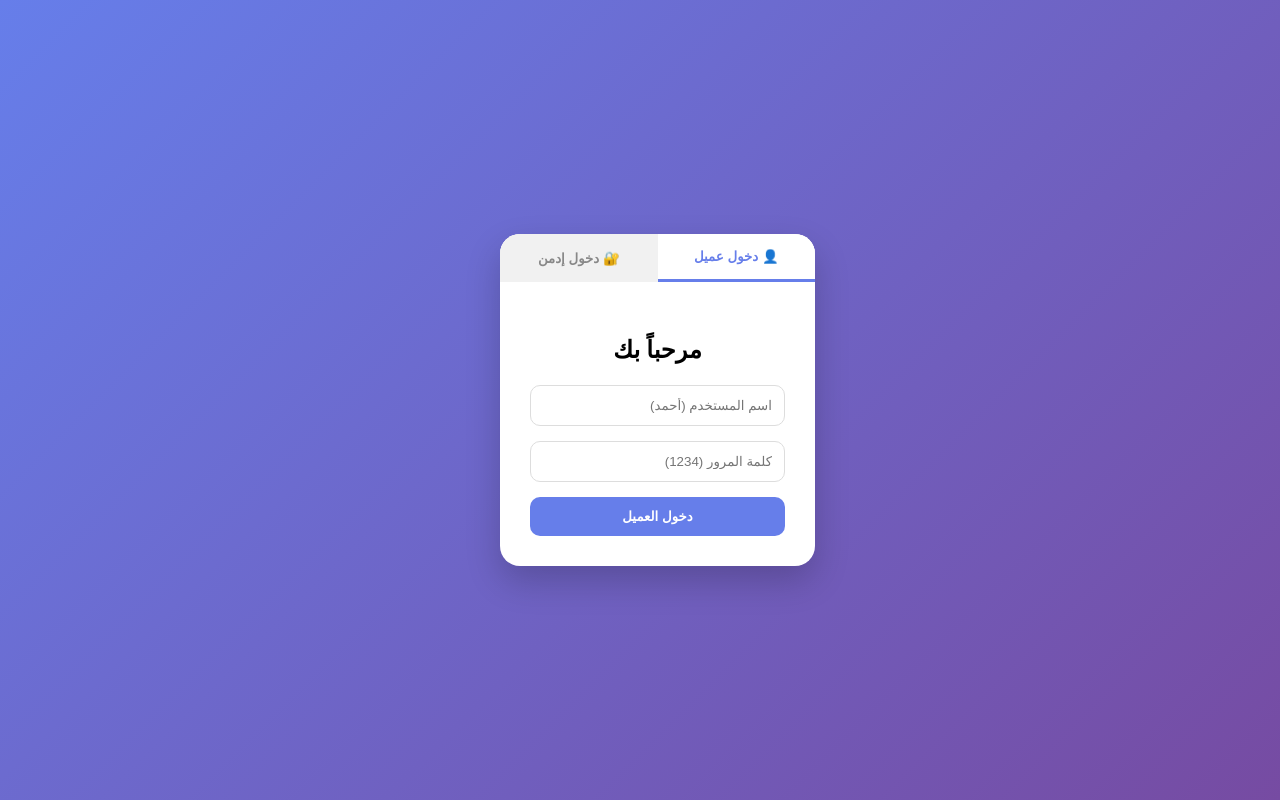
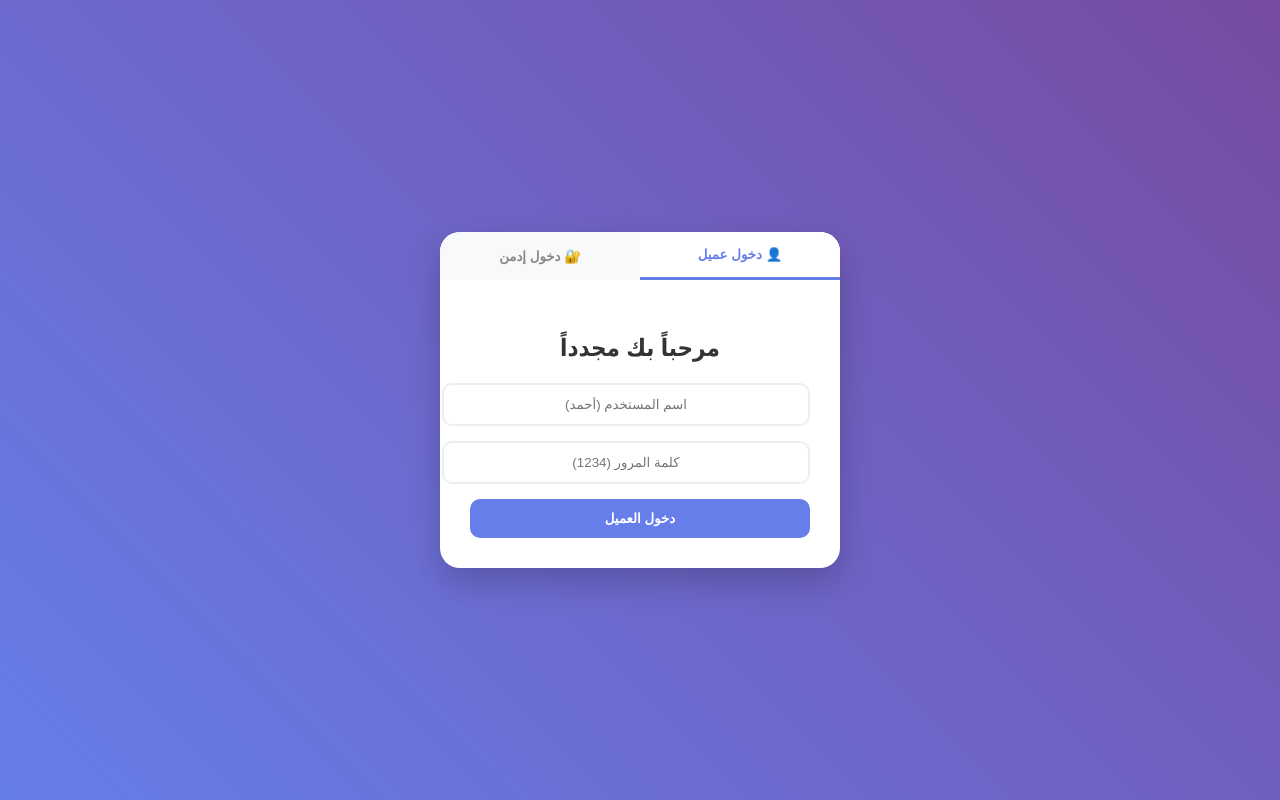
Before and after one commit to 7odaSaad22/my-drink-, a plain HTML site: page auth/login.html in a window 1280 px wide. Both pictures are taken after a click on the button "👤 دخول عميل". Drawn offline with Linux system fonts and the light colour scheme; files that its build step writes are made by us from their sources.

Commit message:
Add files via upload

```diff
--- a/auth/auth-style.css
+++ b/auth/auth-style.css
@@ -1,18 +1,22 @@
 body {
     margin: 0;
-    font-family: 'Segoe UI', sans-serif;
-    background: linear-gradient(135deg, #667eea, #764ba2);
+    font-family: 'Segoe UI', Tahoma, sans-serif;
+    background: linear-gradient(45deg, #667eea, #764ba2);
     height: 100vh;
     display: flex;
     justify-content: center;
     align-items: center;
-    direction: rtl;
 }
 
-.auth-box {
+.auth-wrapper {
+    width: 100%;
+    padding: 20px;
+}
+
+.auth-container {
     background: white;
-    width: 90%;
-    max-width: 350px;
+    max-width: 400px;
+    margin: auto;
     border-radius: 20px;
     overflow: hidden;
     box-shadow: 0 15px 35px rgba(0,0,0,0.2);
@@ -20,17 +24,18 @@ body {
 
 .auth-tabs {
     display: flex;
-    background: #f1f1f1;
+    background: #f8f9fa;
 }
 
 .tab-btn {
     flex: 1;
     padding: 15px;
     border: none;
+    background: none;
     cursor: pointer;
     font-weight: bold;
     color: #888;
-    background: #f1f1f1;
+    transition: 0.3s;
 }
 
 .tab-btn.active {
@@ -39,25 +44,30 @@ body {
     border-bottom: 3px solid #667eea;
 }
 
-.form-content {
+.login-form {
     display: none;
     padding: 30px;
     text-align: center;
 }
 
-.form-content.active { display: block; }
+.login-form.active {
+    display: block;
+    animation: fadeIn 0.5s;
+}
+
+h2 { margin-bottom: 20px; color: #333; }
 
 input {
     width: 100%;
     padding: 12px;
     margin-bottom: 15px;
-    border: 1px solid #ddd;
+    border: 2px solid #eee;
     border-radius: 10px;
     outline: none;
-    box-sizing: border-box;
+    text-align: center;
 }
 
-.btn-primary {
+.submit-btn {
     width: 100%;
     padding: 12px;
     border: none;
@@ -69,3 +79,8 @@ input {
 }
 
 .admin-btn { background: #333; }
+
+@keyframes fadeIn {
+    from { opacity: 0; transform: translateY(10px); }
+    to { opacity: 1; transform: translateY(0); }
+}
--- a/auth/login.html
+++ b/auth/login.html
@@ -4,54 +4,56 @@
     <meta charset="UTF-8">
     <meta name="viewport" content="width=device-width, initial-scale=1.0">
     <title>تسجيل الدخول - متجر المشروبات</title>
-    <link rel="stylesheet" href="auth/auth-style.css">
+    <link rel="stylesheet" href="auth-style.css">
 </head>
 <body>
     <div class="auth-wrapper">
-        <div class="auth-box">
+        <div class="auth-container">
             <div class="auth-tabs">
-                <button onclick="switchTab('customer')" id="tab-cust" class="tab-btn active">👤 دخول عميل</button>
-                <button onclick="switchTab('admin')" id="tab-adm" class="tab-btn">🔐 دخول إدمن</button>
+                <button onclick="switchLogin('customer')" id="tab-customer" class="tab-btn active">👤 دخول عميل</button>
+                <button onclick="switchLogin('admin')" id="tab-admin" class="tab-btn">🔐 دخول إدمن</button>
             </div>
 
-            <div id="customer-form" class="form-content active">
-                <h2>مرحباً بك</h2>
-                <input type="text" id="custName" placeholder="اسم المستخدم (أحمد)">
-                <input type="password" id="custPass" placeholder="كلمة المرور (1234)">
-                <button onclick="login('customer')" class="btn-primary">دخول العميل</button>
+            <div id="customer-form" class="login-form active">
+                <h2>مرحباً بك مجدداً</h2>
+                <input type="text" id="customerName" placeholder="اسم المستخدم (أحمد)">
+                <input type="password" id="customerPassword" placeholder="كلمة المرور (1234)">
+                <button onclick="handleLogin('customer')" class="submit-btn">دخول العميل</button>
             </div>
 
-            <div id="admin-form" class="form-content">
+            <div id="admin-form" class="login-form">
                 <h2>لوحة التحكم</h2>
-                <input type="text" id="admName" placeholder="اسم الإدمن (HITLER)">
-                <input type="password" id="admPass" placeholder="كلمة المرور (1234)">
-                <button onclick="login('admin')" class="btn-primary admin-btn">دخول الإدمن</button>
+                <input type="text" id="adminUsername" placeholder="اسم الإدمن (HITLER)">
+                <input type="password" id="adminPassword" placeholder="كلمة المرور (1234)">
+                <button onclick="handleLogin('admin')" class="submit-btn admin-btn">دخول الإدمن</button>
             </div>
         </div>
     </div>
 
     <script>
-        function switchTab(type) {
-            document.querySelectorAll('.form-content, .tab-btn').forEach(el => el.classList.remove('active'));
+        // التبديل بين النماذج
+        function switchLogin(type) {
+            document.querySelectorAll('.login-form, .tab-btn').forEach(el => el.classList.remove('active'));
             document.getElementById(type + '-form').classList.add('active');
-            if(type === 'customer') document.getElementById('tab-cust').classList.add('active');
-            else document.getElementById('tab-adm').classList.add('active');
+            document.getElementById('tab-' + type).classList.add('active');
         }
 
-        function login(type) {
+        // منطق تسجيل الدخول
+        function handleLogin(type) {
             if (type === 'customer') {
-                const user = document.getElementById('custName').value;
-                const pass = document.getElementById('custPass').value;
-                if(user === "أحمد" && pass === "1234") {
-                    localStorage.setItem('currentCustomer', user);
-                    window.location.href = '../index.html';
+                const name = document.getElementById('customerName').value;
+                const pass = document.getElementById('customerPassword').value;
+                // هنا نضع التحقق البسيط (يمكنك ربطه ببياناتك السابقة)
+                if(name === "أحمد" && pass === "1234") {
+                    localStorage.setItem('currentCustomer', name);
+                    window.location.href = '../index.html'; // العودة للرئيسية
                 } else { alert("بيانات العميل خاطئة"); }
             } else {
-                const user = document.getElementById('admName').value;
-                const pass = document.getElementById('admPass').value;
-                if(user === "HITLER" && pass === "1234") {
-                    localStorage.setItem('adminUser', user);
-                    window.location.href = '../admin.html';
+                const name = document.getElementById('adminUsername').value;
+                const pass = document.getElementById('adminPassword').value;
+                if(name === "HITLER" && pass === "1234") {
+                    localStorage.setItem('adminUser', name);
+                    window.location.href = '../admin.html'; // الذهاب للوحة الإدمن
                 } else { alert("بيانات الإدمن خاطئة"); }
             }
         }
```
